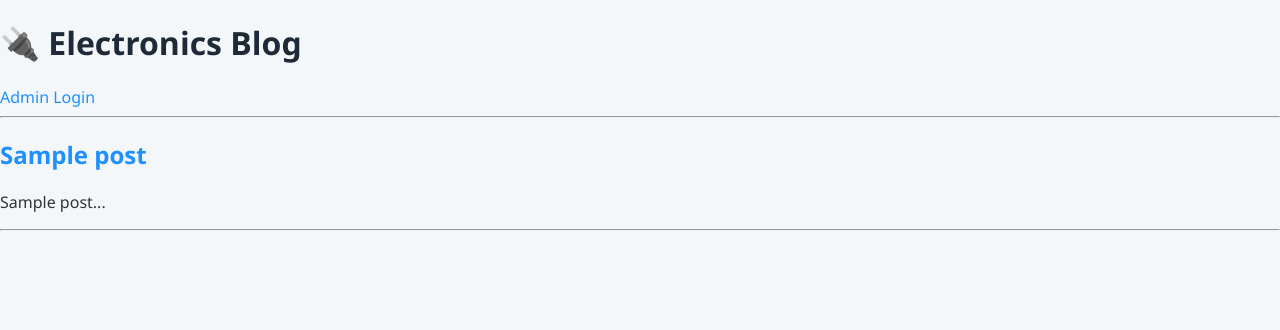
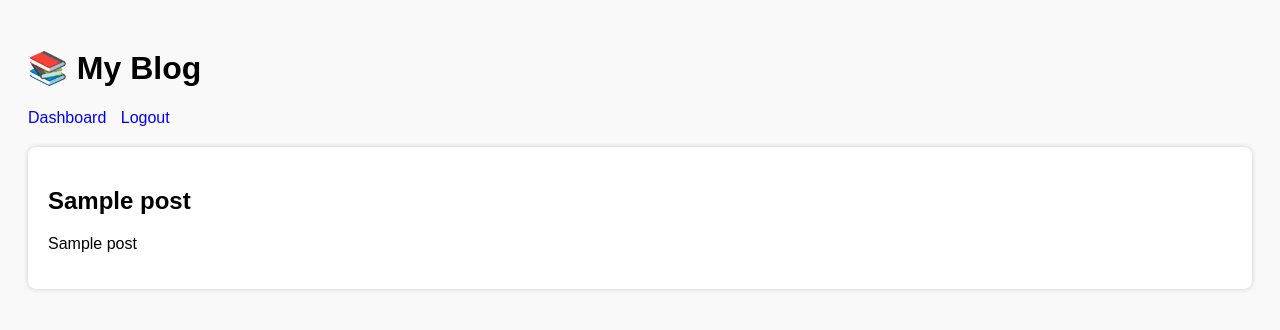
Before and after one commit to subodhpaul22/paulblog, a Flask app: template templates/index.html in a window 1280 px wide. Shown: the top 330 px of the page. Run offline with Flask 3, Linux system fonts and the light colour scheme; a user stored in the database is signed in; tables that the repository leaves empty hold one stand-in row (values such as "Sample post"); the template is opened without the code that fills it: most values are stand-ins (such as "Sample title", 1, 10 or a date in 2020).

Commit message:
Update index.html

```diff
--- a/templates/index.html
+++ b/templates/index.html
@@ -1,19 +1,47 @@
 <!DOCTYPE html>
 <html>
 <head>
-  <title>Electronics Blog</title>
-  <link rel="stylesheet" href="/static/style.css">
+    <meta charset="UTF-8">
+    <title>My Blog</title>
+    <style>
+        body { font-family: Arial, sans-serif; padding: 20px; background: #f9f9f9; }
+        .post { background: #fff; padding: 20px; margin-bottom: 20px; border-radius: 8px; box-shadow: 0 0 5px #ccc; }
+        .post img { max-width: 100%; height: auto; }
+        .post video { max-width: 100%; height: auto; }
+        .admin-links { margin-bottom: 20px; }
+        .admin-links a { margin-right: 10px; text-decoration: none; color: blue; }
+    </style>
 </head>
 <body>
-  <h1>🔌 Electronics Blog</h1>
-  <a href="/login">Admin Login</a>
-  <hr>
-  {% for post in posts %}
+
+    <h1>📚 My Blog</h1>
+
+    <div class="admin-links">
+        {% if session.admin %}
+            <a href="{{ url_for('dashboard') }}">Dashboard</a>
+            <a href="{{ url_for('logout') }}">Logout</a>
+        {% else %}
+            <a href="{{ url_for('login') }}">Admin Login</a>
+        {% endif %}
+    </div>
+
+    {% for post in posts %}
     <div class="post">
-      <h2><a href="/post/{{ post[0] }}">{{ post[1] }}</a></h2>
-      <p>{{ post[2][:150] }}...</p>
+        <h2>{{ post[1] }}</h2>
+        <p>{{ post[2] | safe }}</p>
+
+        {% if post[3] %}
+            <img src="{{ url_for('static', filename=post[3]) }}" alt="Image">
+        {% endif %}
+
+        {% if post[4] %}
+            <video controls>
+                <source src="{{ post[4] }}" type="video/mp4">
+                Your browser does not support the video tag.
+            </video>
+        {% endif %}
     </div>
-    <hr>
-  {% endfor %}
+    {% endfor %}
+
 </body>
 </html>
```
